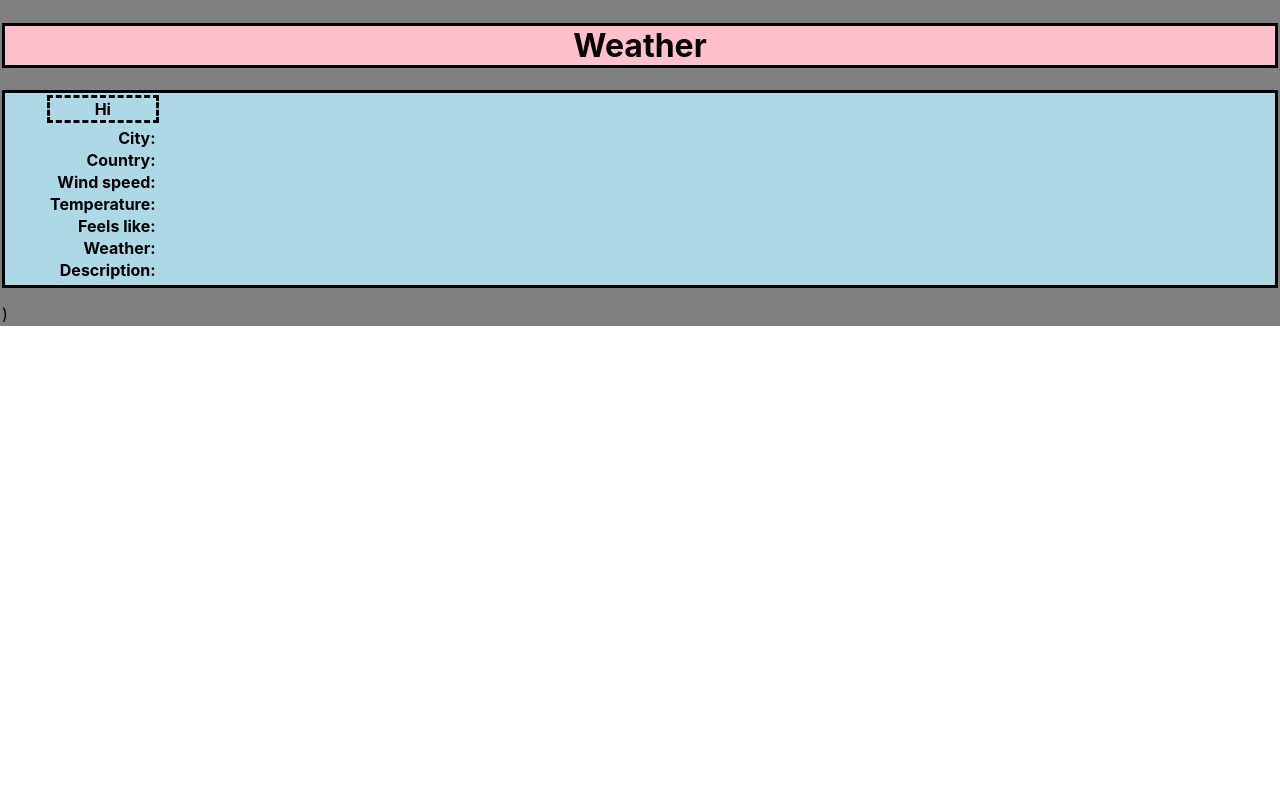
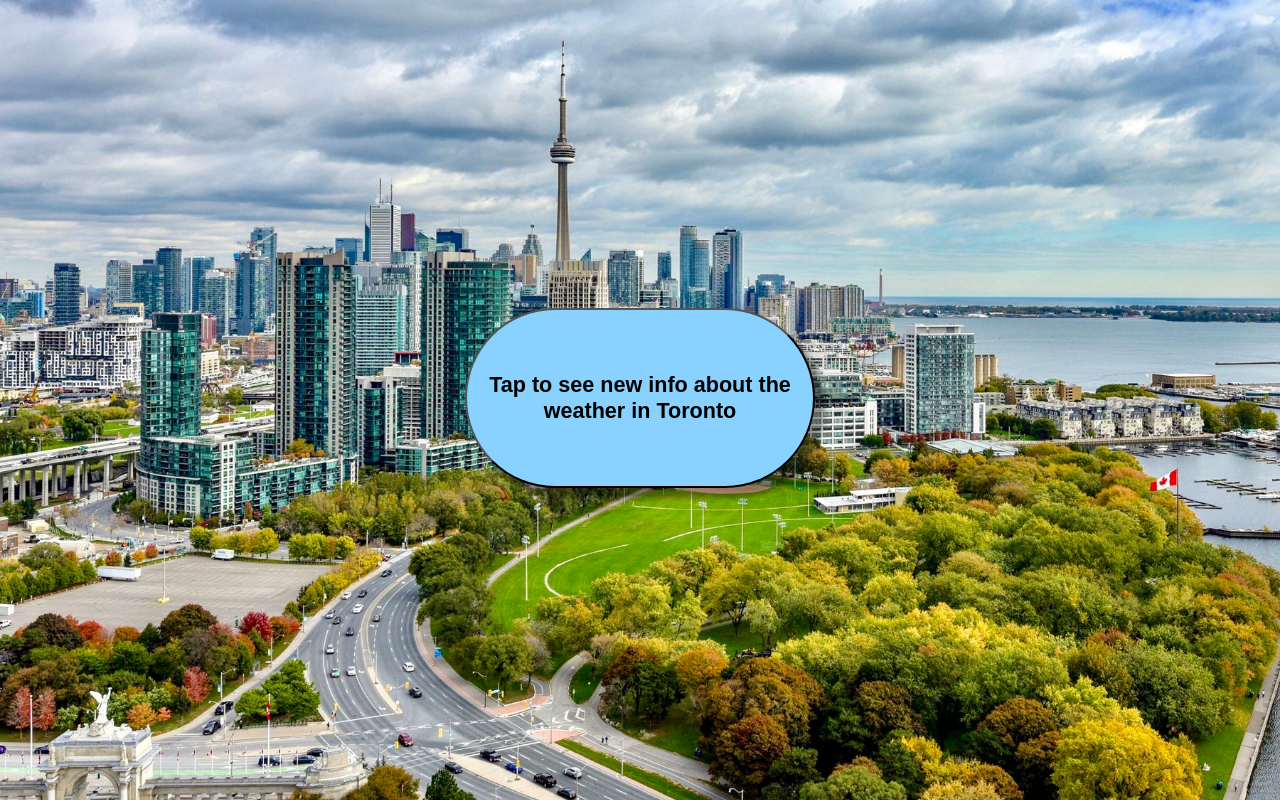
Before and after one commit to polosataya-koza/101239316_comp3123_a2, a React (Create React App) app: page / in a window 1280 px wide. Built offline with nearby package versions, Linux system fonts and the light colour scheme; no server answers.

Commit message:
Last version

```diff
--- /dev/null
+++ b/public/offline.html
@@ -0,0 +1,44 @@
+<!DOCTYPE html>
+<html lang="en">
+    <head>
+        <meta charset="UTF-8">
+        <meta name="viewport" content="width=device-width, initial-scale=1.0">
+        <title>Weather App</title>
+        <style type="text/css">
+            html {
+                height: 100%;
+            }
+            body {
+                height: 100%;
+                margin: 0;
+                background: #0a1f44;
+                display: flex;
+                align-items: center;
+                text-align: center;
+                justify-content: center;
+            }
+
+            .city {
+                align-items: center;
+                width: 80%;
+                display: flex;
+                justify-content: center;
+                flex-direction: column;
+                padding: 40px 8%;
+                border-radius: 20px;
+                background: #fff;
+            }
+
+            .city-name {
+                font-size: 2em;
+            }
+        </style>
+    </head>
+    <body>
+        <div class="city">
+            <h2 class="city-name">
+                <span>You have no Internet connection</span>
+            </h2>
+        </div>
+    </body>
+</html>
--- a/src/App.css
+++ b/src/App.css
@@ -1,38 +1,122 @@
-.App {
-  text-align: center;
+html, body, #root {
+    font: 0.9rem sans-serif;
+    background: #0a1f44;
+    color: #1e2432;
+    height: 100%;
+    margin: 0;
 }
 
-.App-logo {
-  height: 40vmin;
-  pointer-events: none;
+.main-container {
+    /* background: linear-gradient( rgba(0, 0, 0, 0.3), rgba(0, 0, 0, 0.418) ), url('https://hdwallpaper20.com/wp-content/uploads/2017/07/wallpaper-wp4001752.jpg'); */
+    background-image: url("toronto.jpg");
+    background-size: cover;
+    background-position: center;
 }
 
-@media (prefers-reduced-motion: no-preference) {
-  .App-logo {
-    animation: App-logo-spin infinite 20s linear;
-  }
+.main-container {
+    height: 100%;
+    display: flex;
+    justify-content: center;
+    align-items: center;
+    flex-direction: column;
 }
 
-.App-header {
-  background-color: #282c34;
-  min-height: 100vh;
-  display: flex;
-  flex-direction: column;
-  align-items: center;
-  justify-content: center;
-  font-size: calc(10px + 2vmin);
-  color: white;
+.button-click {
+    margin-top: 10px;
+    width: 350px;
+    height: 180px;
+    font-size: 1.5rem;
+    font-weight: bold;
+    border-radius: 150px;
+    background: rgb(137, 210, 255);
+    box-shadow: 10px 10px 5px 0px rgba(15, 15, 15, 0.404);
 }
 
-.App-link {
-  color: #61dafb;
+.city {
+    display: flex;
+    justify-content: center;
+    flex-direction: column;
+    padding: 10px 5%;
+    border-radius: 150px;
+    background: rgb(185, 218, 238);
+    box-shadow: 10px 10px 5px 0px rgba(15, 15, 15, 0.404);
 }
 
-@keyframes App-logo-spin {
-  from {
-    transform: rotate(0deg);
-  }
-  to {
-    transform: rotate(360deg);
-  }
+p {
+    margin-top: 10px;
+    font-weight: bold;
+    text-transform: uppercase;
+    letter-spacing: 0.05em;
 }
+
+.city-temp {
+    font-size: 5rem;
+    font-weight: bold;
+    margin-top: 10px;
+    color: #1e2432;
+    text-align: right;
+}
+
+.city-temp-medf {
+  font-size: 1.5rem;
+  font-weight: bold;
+  margin-top: 10px;
+  color: #1e2432;
+  text-align: right;
+}
+
+.city-temp-med {
+  font-size: 1.5rem;
+  font-weight: bold;
+  margin-top: 10px;
+  color: #1e2432;
+}
+
+.city-temp-mini {
+  font-size: 1rem;
+  font-weight: bold;
+  margin-top: 10px;
+  color: #1e2432;
+  text-align: right;
+}
+
+.city sup {
+    font-size: 0.5em;
+}
+
+.city-name {
+    font-size: 3em;
+    text-align: center;
+}
+
+.city-name-med {
+  font-size: 2em;
+  text-align: left;
+}
+
+.city-name sup {
+    padding: 0.2em 0.6em;
+    margin-left: 0.2em;
+    border-radius: 30px;
+    color: #fff;
+    background: #ff8c00;
+}
+
+.city-icon {
+    margin-top: 10px;
+    width: 130px;
+    height: 130px;
+}
+
+.info {
+    display: flex;
+    flex-direction: column;
+    align-items: center;
+}
+
+@media only screen and (max-width: 600px) {
+
+    .city {
+        padding: 40px 20%;
+    }
+}
--- a/src/App.js
+++ b/src/App.js
@@ -1,10 +1,10 @@
-import logo from './logo.svg';
+import React from 'react';
 import './App.css';
-import WeatherToronto from "./WeatherToronto";
+import Weather from "./Weather";
 
 function App() {
   return (
-      <WeatherToronto />
+      <Weather />
   );
 }
 
--- /dev/null
+++ b/src/Weather.js
@@ -0,0 +1,40 @@
+import React, { useState } from 'react';
+import './App.css';
+import axios from 'axios';
+
+const Weather = () => {
+    const [weather, setWeather] = useState({});
+    var days = ['Sunday','Monday','Tuesday','Wednesday','Thursday','Friday','Saturday'];
+    var months = ['January','February','March','April','May','June','July','August','September','October','November','December'];
+    var date = new Date();
+
+    const fetchWeather = async () => {
+        const { data } = await axios.get('http://api.openweathermap.org/data/2.5/weather?q=Toronto&units=metric&appid=6508c02ccc05f225734d2568a4c6dadd');
+        console.log(data);
+        setWeather(data);
+        return data;
+    }
+
+    return (
+        <div className="main-container">
+            <button type="button" className="button-click" onClick={fetchWeather}>Tap to see new info about the weather in Toronto</button><br/>
+            {weather.main && (
+                <div className="city">
+                    <h2 className="city-name"><span>{weather.name}, {weather.sys.country}</span></h2>
+                    <h3 className="city-name-med">{months[(date.getMonth()).toLocaleString()]} {date.getDate()}, {days[date.getDate()]}</h3>
+                    <div className="city-temp">{Math.round(weather.main.temp)}<sup>&deg;C</sup></div>
+                    <div className="city-temp-medf">Feels like: {Math.round(weather.main.feels_like)}<sup>&deg;C</sup></div>
+                    <div className="city-temp-mini">min: {Math.round(weather.main.temp_min)}<sup>&deg;C</sup> max: {Math.round(weather.main.temp_max)}<sup>&deg;C</sup></div>
+                    <div className="city-temp-med">Humidity: {Math.round(weather.main.humidity)}<span>%</span></div>
+                    <div className="city-temp-med">Wind speed: {Math.round(weather.wind.speed)}m/s</div>
+                    <div className="info">
+                        <img className="city-icon" src={`https://openweathermap.org/img/wn/${weather.weather[0].icon}@2x.png`} alt={weather.weather[0].description} />
+                        <p>{weather.weather[0].description}</p>
+                    </div>
+                </div>
+            )}
+        </div>
+    );
+}
+
+export default Weather;
--- a/src/WeatherToronto.js
+++ /dev/null
@@ -1,50 +0,0 @@
-import React, {Component} from 'react';
-import axios from 'axios'
-
-class WeatherToronto extends Component {
-
-    //Define state default values
-    state = {
-        forecast: []
-    }
-
-    //Component Lifecycle Callback
-    componentDidMount() {
-        axios.get('http://api.openweathermap.org/data/2.5/weather?q=Toronto&appid=6508c02ccc05f225734d2568a4c6dadd')
-            .then(res => {
-                console.log(res.data);
-                const forecast = res.data;
-                this.setState({forecast});
-            })
-    }
-
-    render() {
-        return (
-            <table style={{backgroundColor: "grey", width:"100%"}}>
-                <h1 style={{backgroundColor: "pink", borderStyle:"solid", textAlign: "center"}}>Weather</h1>
-                <ul style={{backgroundColor: "lightblue", borderStyle:"solid", width:"96,5%"}} >
-                    <tr><th style={{borderStyle:"dashed"}}>Hi</th></tr>
-
-                    <td style={{textAlign: "right"}}><b>
-                        <tr>City: </tr>
-                        <tr>Country: </tr>
-                        <tr>Wind speed: </tr>
-                        <tr>Temperature: </tr>
-                        <tr>Feels like: </tr>
-                        <tr>Weather: </tr>
-                        <tr>Description: </tr>
-                    </b></td>
-                    <td><tr>{this.state.forecast.name}</tr>
-                        <tr>{this.state.forecast.base}</tr>
-                        <tr>{this.state.forecast.base}</tr>
-                        <tr>{this.state.forecast.id}</tr>
-
-                    </td>
-                </ul>)
-            </table>
-
-        );
-    }
-}
-
-export default WeatherToronto;
```
Also changed, not shown: public/serviceworker.js (added, +44 -0 lines), public/manifest.json, src/index.css (line endings or trailing spaces), src/index.js (indentation only), src/toronto.jpg (added).
